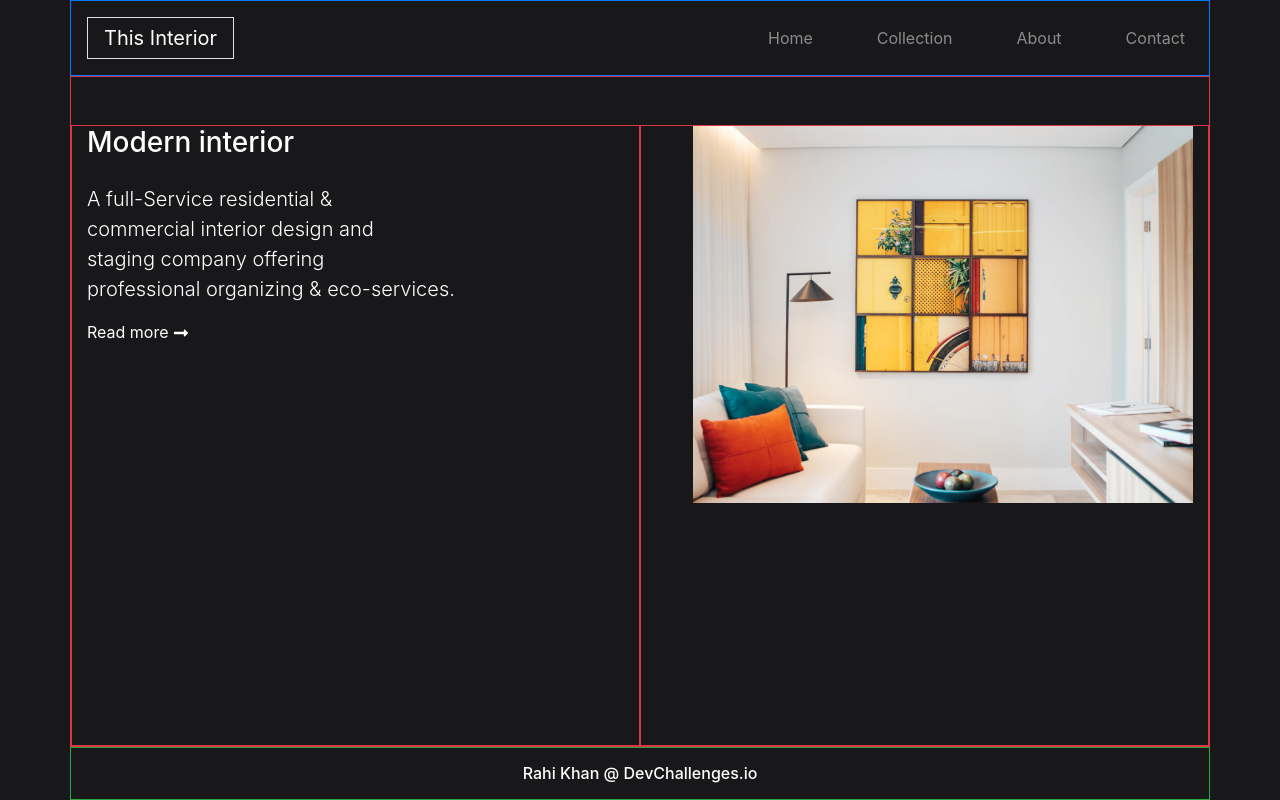
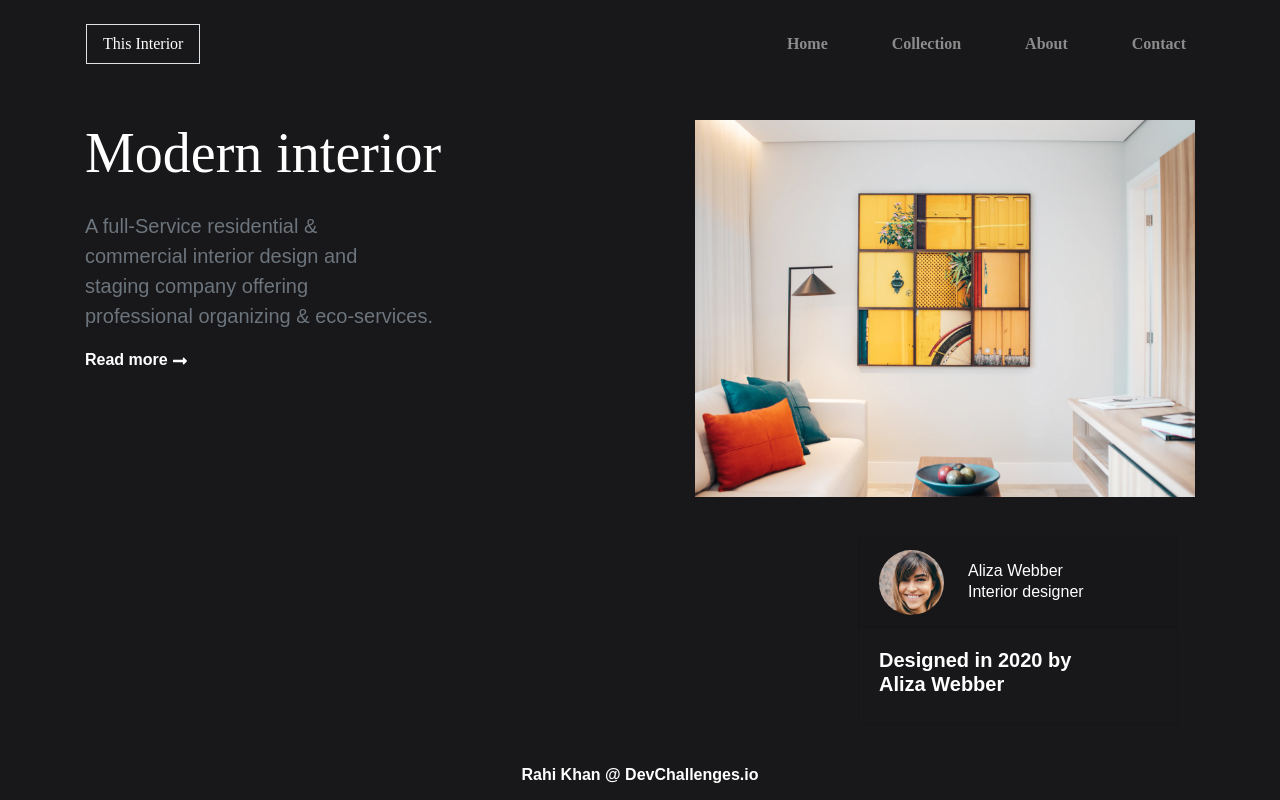
Before and after one commit to rahi-khan/interior_consultant-devchallenges.io, a Gatsby site: page / in a window 1280 px wide. Built offline with nearby package versions, Linux system fonts and the light colour scheme; Gatsby itself is replaced by a stand-in of ours.

Commit message:
project complete

```diff
--- a/gatsby-config.js
+++ b/gatsby-config.js
@@ -16,9 +16,29 @@ module.exports = {
         "gatsby-plugin-sharp",
         "gatsby-plugin-react-helmet",
         "gatsby-plugin-sitemap",
-        "gatsby-plugin-mdx",
         "gatsby-transformer-sharp",
         `gatsby-transformer-json`,
+        {
+            resolve: `gatsby-plugin-google-fonts-v2`,
+            options: {
+                fonts: [
+                    {
+                        family: "Crimson Pro",
+                        variable: true,
+                        weights: ["200"],
+                    },
+                    {
+                        family: "Montserrat",
+                        weights: ["300..700"],
+                    },
+                    {
+                        family: "Lora",
+                        variable: true,
+                        weights: ["400, 700"],
+                    },
+                ],
+            },
+        },
         {
             resolve: "gatsby-source-filesystem",
             options: {
--- a/src/components/Footer.jsx
+++ b/src/components/Footer.jsx
@@ -14,9 +14,14 @@ const Footer = () => {
     `);
 
     return (
-        <Row className="py-3 border border-success">
+        <Row className="py-3">
             <Col>
-                <h6 className="mb-0 text-center">{data.site.siteMetadata.author} @ DevChallenges.io</h6>
+                <h6
+                    className="mb-0 text-center"
+                    style={{ fontFamily: "Montserrat, sans-serif", fontWeight: "600" }}
+                >
+                    {data.site.siteMetadata.author} @ DevChallenges.io
+                </h6>
             </Col>
         </Row>
     );
--- a/src/components/Header.jsx
+++ b/src/components/Header.jsx
@@ -4,17 +4,25 @@ import { Row, Col, Navbar, Nav } from "react-bootstrap";
 
 const Header = () => {
     return (
-        <Row className="py-2 border border-primary">
+        <Row className="pt-3">
             <Col className="px-0">
                 <Navbar variant="dark" expand="md">
-                    <Navbar.Brand as={Link} to="/" className="px-3 border">
-                        This Interior
+                    <Navbar.Brand
+                        as={Link}
+                        to="/"
+                        className="px-3 border"
+                        style={{ fontFamily: "Crimson Pro, serif", fontWeight: "200" }}
+                    >
+                        <h6 className="py-1 mb-0">This Interior</h6>
                     </Navbar.Brand>
 
                     <Navbar.Toggle aria-controls="basic-navbar-nav" />
 
                     <Navbar.Collapse id="basic-navbar-nav">
-                        <Nav className="ml-auto">
+                        <Nav
+                            className="ml-auto"
+                            style={{ fontFamily: "Montserrat, serif", fontWeight: "700" }}
+                        >
                             <Nav.Link as={Link} href="/" className="mr-5">
                                 Home
                             </Nav.Link>
--- a/src/components/Main.jsx
+++ b/src/components/Main.jsx
@@ -3,6 +3,7 @@ import { useStaticQuery, graphql, Link } from "gatsby";
 import Img from "gatsby-image";
 import { Row, Col } from "react-bootstrap";
 import { FaLongArrowAltRight } from "react-icons/fa";
+import UserCard from "./UserCard";
 
 const Main = () => {
     const data = useStaticQuery(graphql`
@@ -10,7 +11,6 @@ const Main = () => {
             site {
                 siteMetadata {
                     title
-                    content
                 }
             }
 
@@ -25,23 +25,34 @@ const Main = () => {
     `);
 
     return (
-        <Row className="pt-5 border border-danger flex-grow-1">
-            <Col md={6} className="border border-danger">
-                <h3 className="mb-4">{data.site.siteMetadata.title}</h3>
+        <Row className="pt-5 flex-grow-1">
+            <Col md={6}>
+                <h1 className="mb-4 display-4" style={{ fontFamily: "Lora, serif", fontWeight: "400" }}>
+                    {data.site.siteMetadata.title}
+                </h1>
 
-                <p className="lead">
+                <p
+                    className="lead text-secondary"
+                    style={{ fontFamily: "Montserrat, sans-serif", fontWeight: "300" }}
+                >
                     A full-Service residential & <br /> commercial interior design and <br />
                     staging company offering <br />
                     professional organizing & eco-services.
                 </p>
 
-                <Link href="/" className="text-white">
+                <Link
+                    href="/"
+                    className="text-white"
+                    style={{ fontFamily: "Montserrat, sans-serif", fontWeight: "600" }}
+                >
                     Read more <FaLongArrowAltRight />
                 </Link>
             </Col>
 
-            <Col md={6} className="border border-danger">
+            <Col md={6} className="position-relative">
                 <Img fixed={data.file.childImageSharp.fixed} className="img-fluid float-md-right" />
+
+                <UserCard />
             </Col>
         </Row>
     );
--- /dev/null
+++ b/src/components/UserCard.jsx
@@ -0,0 +1,47 @@
+import React from "react";
+import { useStaticQuery, graphql } from "gatsby";
+import Img from "gatsby-image";
+import { Card } from "react-bootstrap";
+
+const UserCard = () => {
+    const data = useStaticQuery(graphql`
+        {
+            file(relativePath: { eq: "photo2.png" }) {
+                childImageSharp {
+                    fixed(width: 65) {
+                        ...GatsbyImageSharpFixed
+                    }
+                }
+            }
+        }
+    `);
+
+    return (
+        <Card
+            text="white"
+            style={{ backgroundColor: "#181719", width: "20rem", right: "2rem", bottom: "1.5rem" }}
+            className="position-absolute"
+        >
+            <Card.Header className="d-flex align-items-center">
+                <Img
+                    fixed={data.file.childImageSharp.fixed}
+                    className="rounded-circle img-fluid mr-4"
+                />
+
+                <div style={{ fontFamily: "Montserrat, sans-serif", fontWeight: "500" }}>
+                    <h6 className="mb-0">Aliza Webber </h6>
+                    <p className="mb-0">Interior designer </p>
+                </div>
+            </Card.Header>
+            <Card.Body>
+                <Card.Title className="mb-0">
+                    <h5 style={{ fontFamily: "Lora, sans-serif", fontWeight: "700" }}>
+                        Designed in 2020 by <br /> Aliza Webber
+                    </h5>
+                </Card.Title>
+            </Card.Body>
+        </Card>
+    );
+};
+
+export default UserCard;
--- a/src/pages/404.jsx
+++ b/src/pages/404.jsx
@@ -1,5 +1,26 @@
 import React from "react";
+import { Link } from "gatsby";
+import { Button } from "react-bootstrap";
 
-const NotFound = () => <h1>404 Page not found</h1>;
+const NotFound = () => (
+    <div
+        className="d-flex flex-column vh-100 justify-content-center align-items-center text-white"
+        style={{ backgroundColor: "#181719" }}
+    >
+        <h1 className="display-4 text-center font-weight-bold mb-5">
+            You lost bruh?{" "}
+            <span
+                role="img"
+                aria-label="lost emoji"
+            >
+                👻😵
+            </span>
+        </h1>
+
+        <Link to="/">
+            <Button variant="outline-info">Back Home</Button>
+        </Link>
+    </div>
+);
 
 export default NotFound;
```
Also changed, not shown: package.json (+1 -8 lines), 1 other file.
